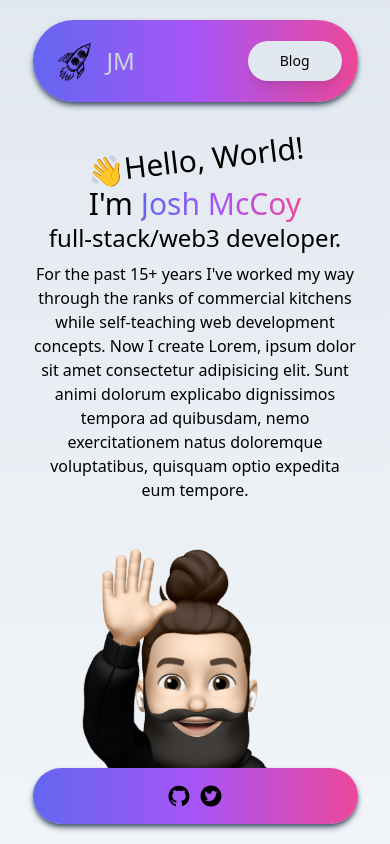
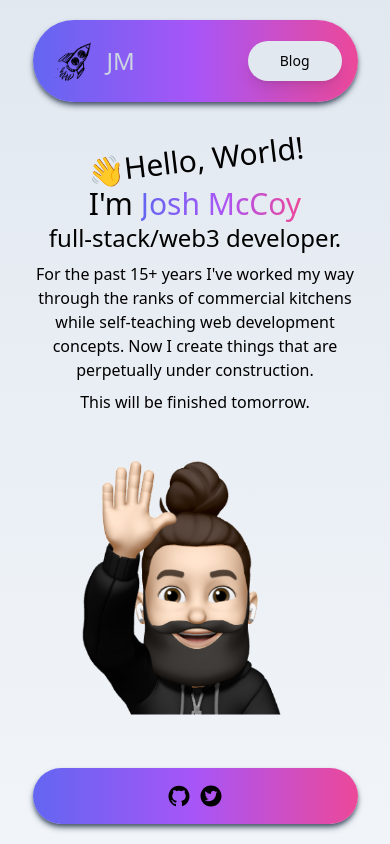
Before and after one commit to joshmccoydev/joshmccoy.dev, a Next.js app: page / in a window 390 px wide. Built offline with nearby package versions, Linux system fonts and the light colour scheme.

Commit message:
did things

```diff
--- a/app/blog/001/page.js
+++ b/app/blog/001/page.js
@@ -10,7 +10,7 @@ export default function Home() {
     <main className="mx-auto w-5/6 md:w-2/3 lg:w-1/2">
         <section className="mt-16 md:mt-32 lg:mt-96">
             <h2 className="text-2xl">Why I gave up on trying to create the perfect portfolio site</h2>
-            <p className="pt-4">Lorem ipsum dolor, sit amet consectetur adipisicing elit. Explicabo obcaecati nihil et esse? Animi dicta ad est sint nisi eius, pariatur accusantium exercitationem laboriosam sapiente blanditiis consequuntur minus consectetur quibusdam.</p>
+            <p className="pt-4">...</p>
         </section>
     </main>
 
--- a/app/layout.js
+++ b/app/layout.js
@@ -42,8 +42,11 @@ export default function RootLayout({ children }) {
         <div className="w-full fixed bottom-5">
           <footer className="w-5/6 md:w-2/3 lg:w-1/2 mx-auto">
             <ul className="dark:bg-none dark:bg-slate-800 bg-gradient-to-r from-indigo-500 via-purple-500 to-pink-500 justify-center rounded-full shadow-md shadow-slate-600 flex gap-2 py-4 text-2xl">
+
+              {/* Fix these links */}
+
               <li><AiFillGithub /></li>
-              <li><AiFillTwitterCircle /></li>
+              <li><a href="http://twitter.com/joshmccoydev"><AiFillTwitterCircle /></a></li>
             </ul>
           </footer>
         </div>
--- a/app/page.js
+++ b/app/page.js
@@ -10,7 +10,7 @@ import { Icon } from '@iconify/react'
 
 export default function Home() {
   return (
-    <main className="mx-auto text-center w-5/6 md:w-2/3 lg:w-1/2 sm:pt-16 md:pt-32 lg:pt-96">
+    <main className="mx-auto text-center w-5/6 md:w-2/3 lg:w-1/2 sm:pt-16 md:pt-16 lg:pt-96">
       <section id="about" className="pt-10">
         <h3 className="text-3xl md:text-4xl lg:text-6xl z-10 -rotate-[6.75deg]">👋Hello, World!</h3>
         <div className="flex justify-center pt-2">
@@ -23,7 +23,9 @@ export default function Home() {
           full-stack/web3 developer.
         </h3>
         <p className="text-md md:text-lg lg:text-2xl my-2">
-          For the past 15+ years I've worked my way through the ranks of commercial kitchens while self-teaching web development concepts. Now I create Lorem, ipsum dolor sit amet consectetur adipisicing elit. Sunt animi dolorum explicabo dignissimos tempora ad quibusdam, nemo exercitationem natus doloremque voluptatibus, quisquam optio expedita eum tempore.</p>
+          For the past 15+ years I've worked my way through the ranks of commercial kitchens while self-teaching web development concepts. Now I create things that are perpetually under construction.</p>
+          <p className="text-md md:text-lg lg:text-2xl my-2">
+          This will be finished tomorrow.</p>
         <div className="cross-fade w-full items-center">
           <Image src={profile} className="mx-auto rounded-full"
           alt="My Memoji"
```
